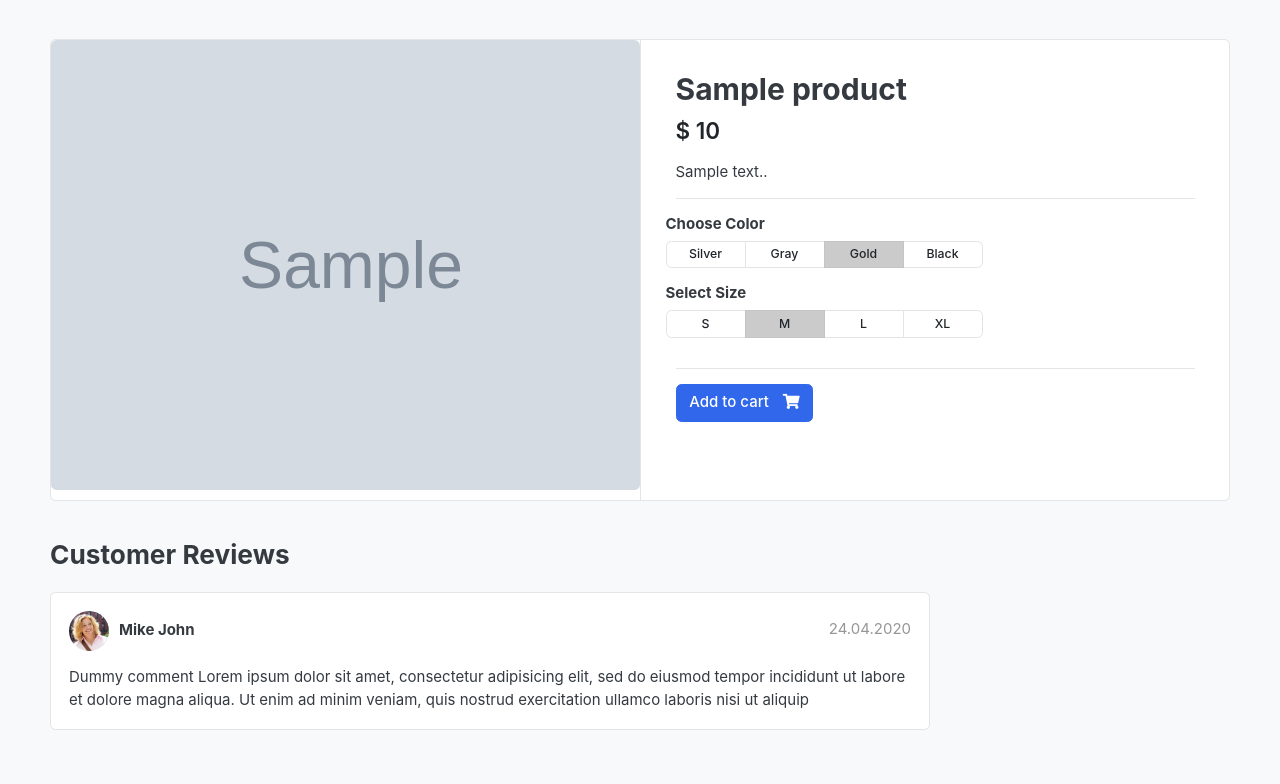
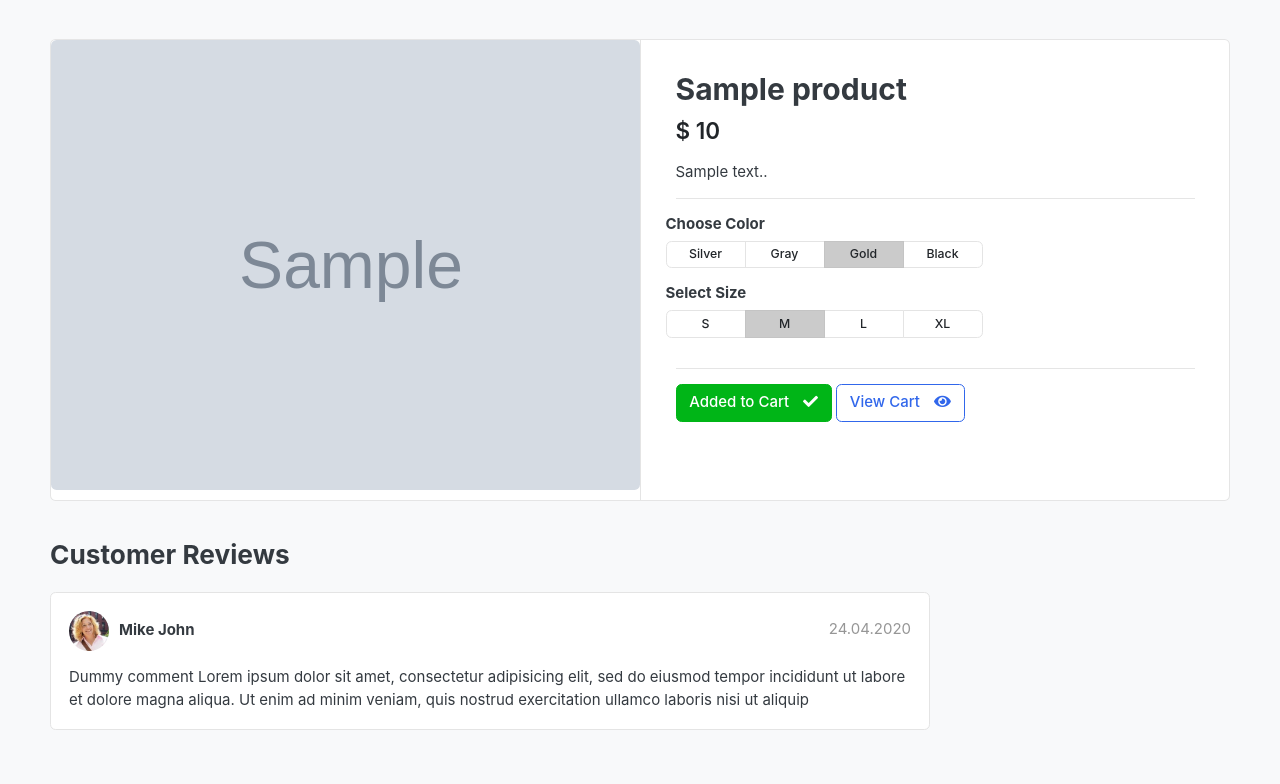
Before and after one commit to Mirzohidpy/django-ecommerce, a Django app: template templates/store/product_detail.html in a window 1280 px wide. Shown: the part 119-903 px from the top of the page. Run offline with Django 4.2, Linux system fonts and the light colour scheme; the template is opened without the code that fills it: values that come from a table or form of the project are taken from there, others are empty; tables that the repository leaves empty hold one stand-in row (values such as "Sample post"); grey boxes marked "Sample" are stand-in pictures; some libraries are stand-ins or nearby versions; some web fonts are replaced.

Commit message:
product detail updated

```diff
--- a/store/views.py
+++ b/store/views.py
@@ -1,5 +1,7 @@
 from django.shortcuts import render, get_object_or_404
 
+from carts.models import CartItem
+from carts.views import _cart_id
 from category.models import Category
 from .models import Product
 
@@ -37,10 +39,14 @@ def product_detail(request, category_slug, product_slug):
     try:
         single_product = Product.objects.get(
             category__slug=category_slug, slug=product_slug)
+        in_cart = CartItem.objects.filter(
+            cart__cart_id=_cart_id(request), product=single_product).exists()
+
     except Exception as e:
         raise e
 
     context = {
         'single_product': single_product,
+        'in_cart': in_cart,
     }
     return render(request, 'store/product_detail.html', context=context)
--- a/templates/carts/cart.html
+++ b/templates/carts/cart.html
@@ -32,7 +32,7 @@
                                                 <div class="aside"><img src="{{ cart_item.product.images.url }}"
                                                                         class="img-sm"></div>
                                                 <figcaption class="info">
-                                                    <a href="#" class="title text-dark">{{ cart_item.product.name }}</a>
+                                                    <a href="{{ cart_item.product.get_url }}" class="title text-dark">{{ cart_item.product.name }}</a>
                                                     <p class="text-muted small">Color: 25 Mpx <br> Size: Canon</p>
                                                 </figcaption>
                                             </figure>
@@ -94,7 +94,7 @@
                                     <img src="{% static '/images/misc/payments.png' %}" height="26">
                                 </p>
                                 <a href="./place-order.html" class="btn btn-primary btn-block"> Checkout </a>
-                                <a href="./store.html" class="btn btn-light btn-block">Continue Shopping</a>
+                                <a href="{% url 'store' %}" class="btn btn-light btn-block">Continue Shopping</a>
                             </div> <!-- card-body.// -->
                         </div> <!-- card.// -->
 
--- a/templates/store/product_detail.html
+++ b/templates/store/product_detail.html
@@ -69,8 +69,15 @@
                             {% if single_product.stock <= 0 %}
                                 <h3 class="text-danger">Out of stock</h3>
                             {% else %}
-                                <a href="{% url 'add_cart' single_product.id %}" class="btn  btn-primary"> <span
-                                        class="text">Add to cart</span> <i class="fas fa-shopping-cart"></i> </a>
+                                {% if in_cart %}
+                                    <a href="#" class="btn  btn-success"> <span
+                                        class="text">Added to Cart</span> <i class="fas fa-check"></i> </a>
+                                    <a href="{% url 'cart' %}" class="btn  btn-outline-primary"> <span
+                                        class="text">View Cart</span> <i class="fas fa-eye"></i> </a>
+                                {% else %}
+                                    <a href="{% url 'add_cart' single_product.id %}" class="btn  btn-primary"> <span
+                                        class="text">Add to Cart</span> <i class="fas fa-shopping-cart"></i> </a>
+                                 {% endif %}
                             {% endif %}
                         </article> <!-- product-info-aside .// -->
                     </main> <!-- col.// -->
--- a/templates/store/store.html
+++ b/templates/store/store.html
@@ -142,7 +142,8 @@
                                                 <span class="price">$ {{ product.price }}</span>
                                             </div> <!-- price-wrap.// -->
                                         </div>
-                                        <a href="#" class="btn btn-block btn-primary">Add to cart </a>
+                                        <a href="{% url 'add_cart' product.id %}" class="btn btn-block btn-primary">Add
+                                            to cart </a>
                                     </figcaption>
                                 </figure>
                             </div> <!-- col.// -->
```
